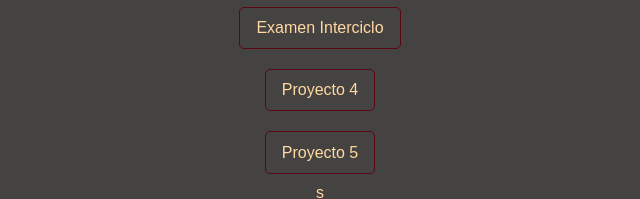
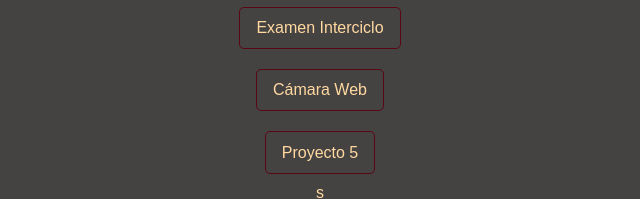
Before and after one commit to getinMibu/getinMibu.github.io, a plain HTML site: page index.html in a window 1280 px wide. Shown: the part 338-537 px from the top of the page, 320-960 px from the left. Drawn offline with Linux system fonts and the light colour scheme; a web font is replaced by a local one.

Commit message:
WebCam
Webcam and Sound Exercise

```diff
--- a/index.html
+++ b/index.html
@@ -28,7 +28,7 @@
 					<a href="https://getinmibu.github.io/Sistema_de_Particulas/">Examen Interciclo</a>
 				</li>
 				<li>
-					<a href="">Proyecto 4</a>
+					<a href="https://getinmibu.github.io/ejerciciowebcam/">Cámara Web</a>
 				</li>
 				<li>
 					<a href="">Proyecto 5</a>
```
